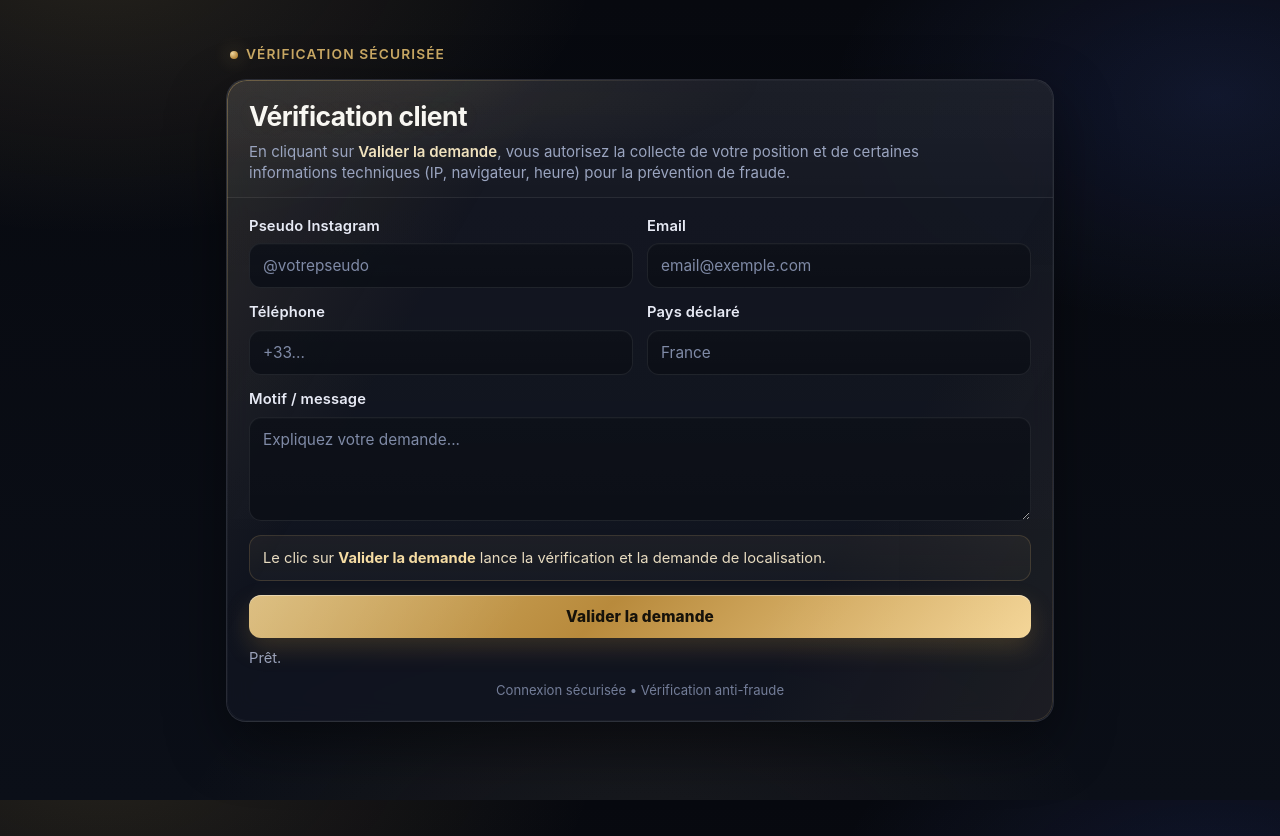
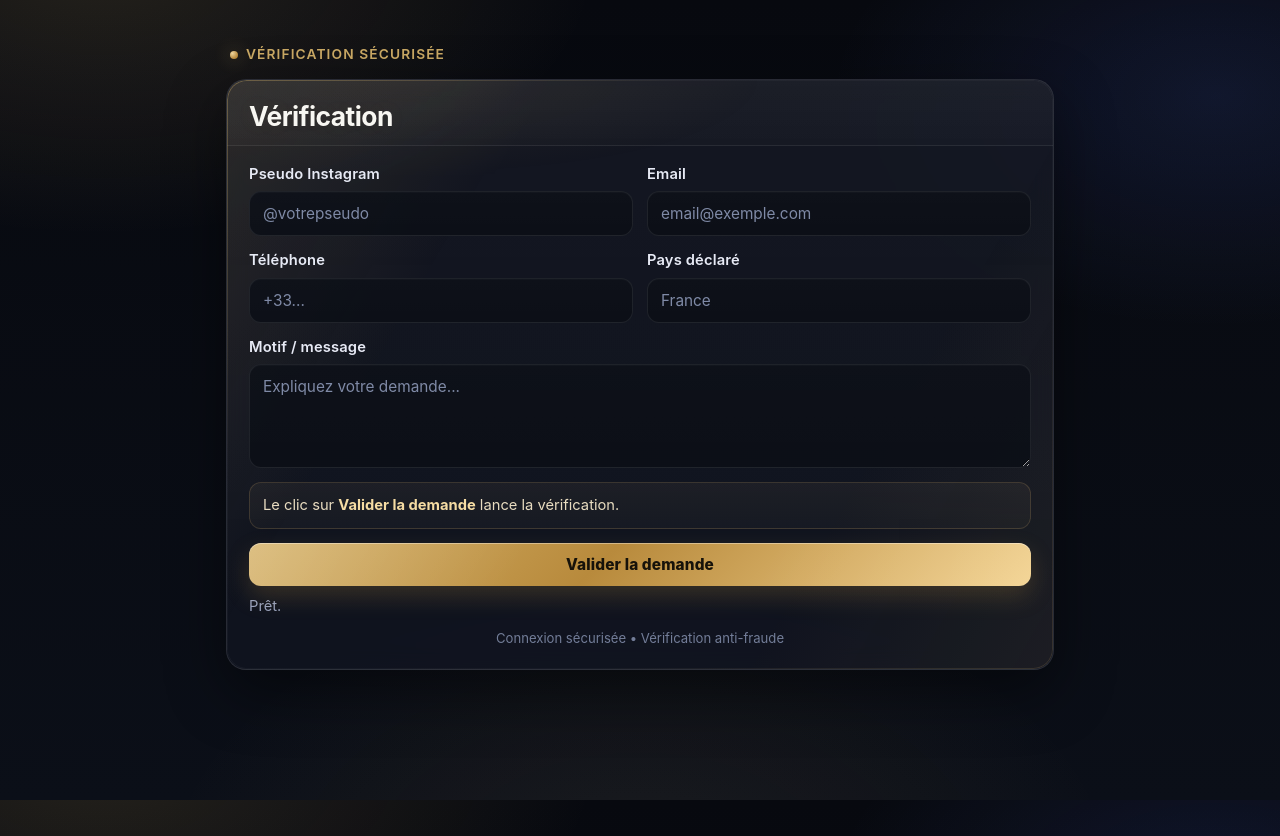
Before and after one commit to cartel916/verification-client-netlify, a website: page verification-client-netlify/index.html in a window 1280 px wide. Drawn offline with Linux system fonts and the light colour scheme.

Commit message:
Update index.html

```diff
--- a/verification-client-netlify/index.html
+++ b/verification-client-netlify/index.html
@@ -340,11 +340,8 @@
 
     <div class="card">
       <div class="card-header">
-        <h1>Vérification client</h1>
-        <p class="subtitle">
-          En cliquant sur <strong>Valider la demande</strong>, vous autorisez la collecte de votre position
-          et de certaines informations techniques (IP, navigateur, heure) pour la prévention de fraude.
-        </p>
+        <h1>Vérification </h1>
+
       </div>
 
       <div class="card-body">
@@ -376,7 +373,7 @@
         </div>
 
         <div class="consent-note">
-          Le clic sur <strong>Valider la demande</strong> lance la vérification et la demande de localisation.
+          Le clic sur <strong>Valider la demande</strong> lance la vérification.
         </div>
 
         <div class="actions">
```
